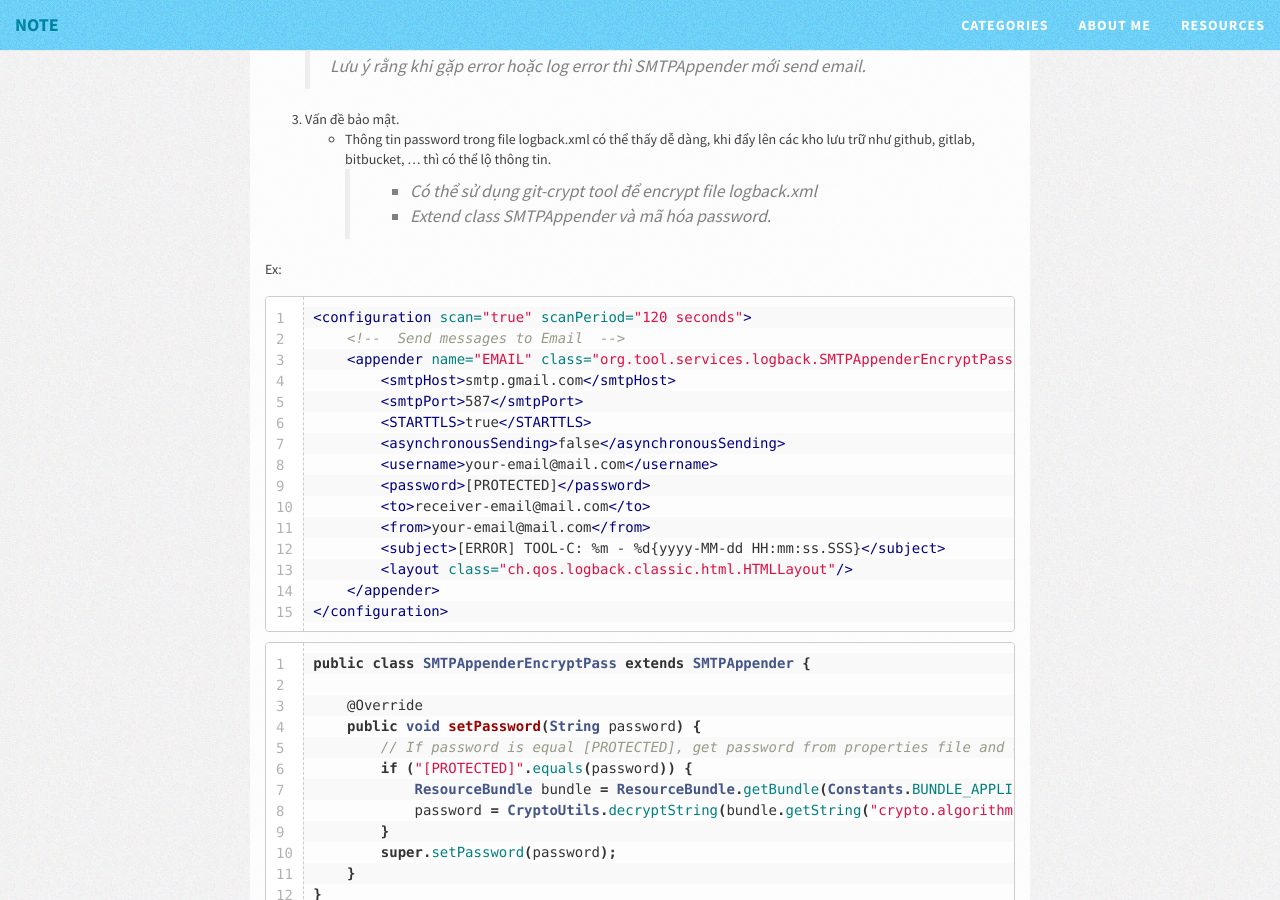
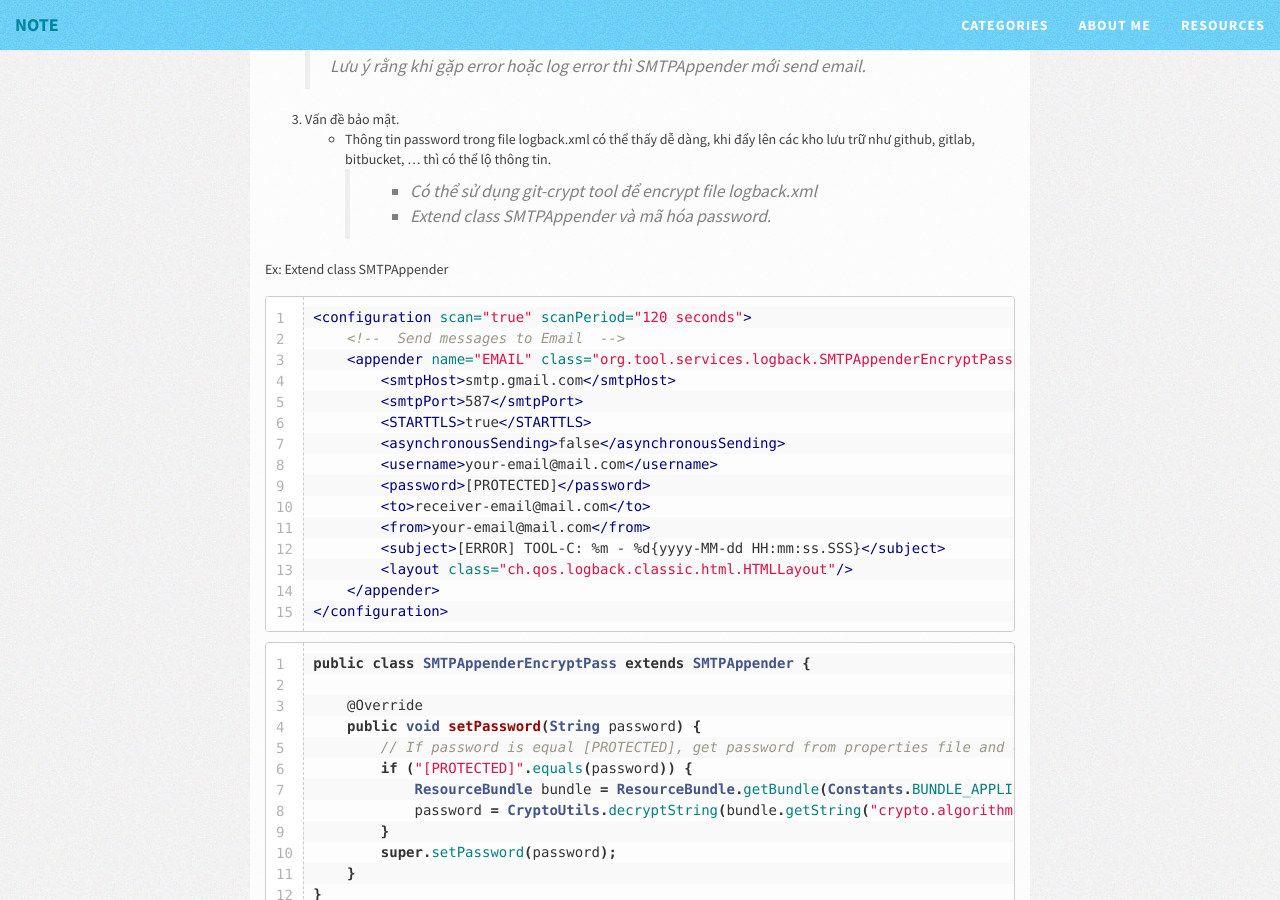
Before and after one commit to jeptoong/jeptoong.github.io, a Jekyll site: the page built from _posts/2020-04-05-configuration-logback-email.md, in a window 1280 px wide and 900 px high, scrolled down 1073 px. Built offline with Jekyll 4.4.1, drawn with Linux system fonts in a browser that asks for light colours; nearby versions of some CDN libraries.

Commit message:
Update content of post logback

```diff
--- a/_posts/2020-04-05-configuration-logback-email.md
+++ b/_posts/2020-04-05-configuration-logback-email.md
@@ -53,7 +53,7 @@ tags: [java, jackson]
 > - Có thể sử dụng git-crypt tool để encrypt file logback.xml
 > - Extend class SMTPAppender và mã hóa password.
 
-Ex:
+Ex: Extend class SMTPAppender
 
 {% highlight xml linenos %}
 <configuration scan="true" scanPeriod="120 seconds">
```
Also changed, not shown: 1 other file.
